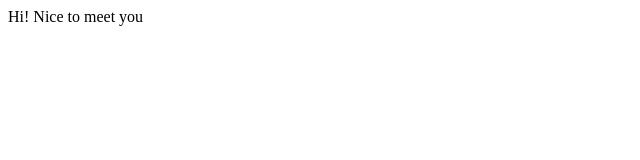
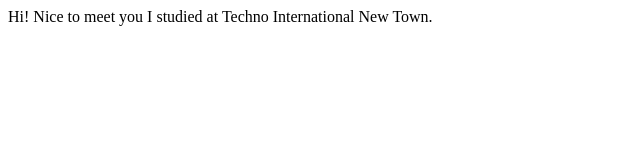
Before and after one commit to abutaher11/SitePortfolioV1, a plain HTML site: page index.html in a window 1280 px wide. Shown: the whole page, without its empty margins (0-640 px from the left). Drawn offline with Linux system fonts and the light colour scheme.

Commit message:
Site changes
Refactor: addition in index and readme file.

```diff
--- a/index.html
+++ b/index.html
@@ -8,5 +8,6 @@
 </head>
 <body>
     Hi! Nice to meet you
+    I studied at Techno International New Town.
 </body>
 </html>
```
Also changed, not shown: 1 other file.
